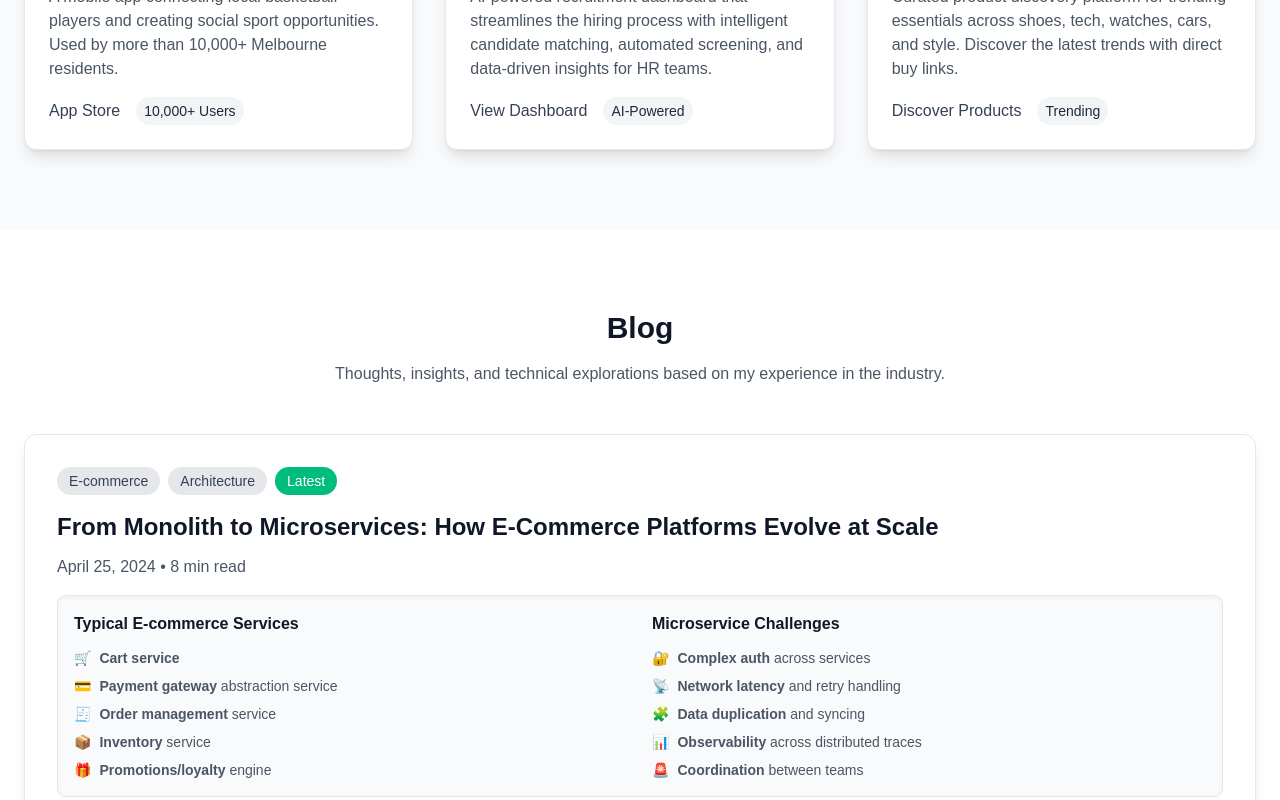
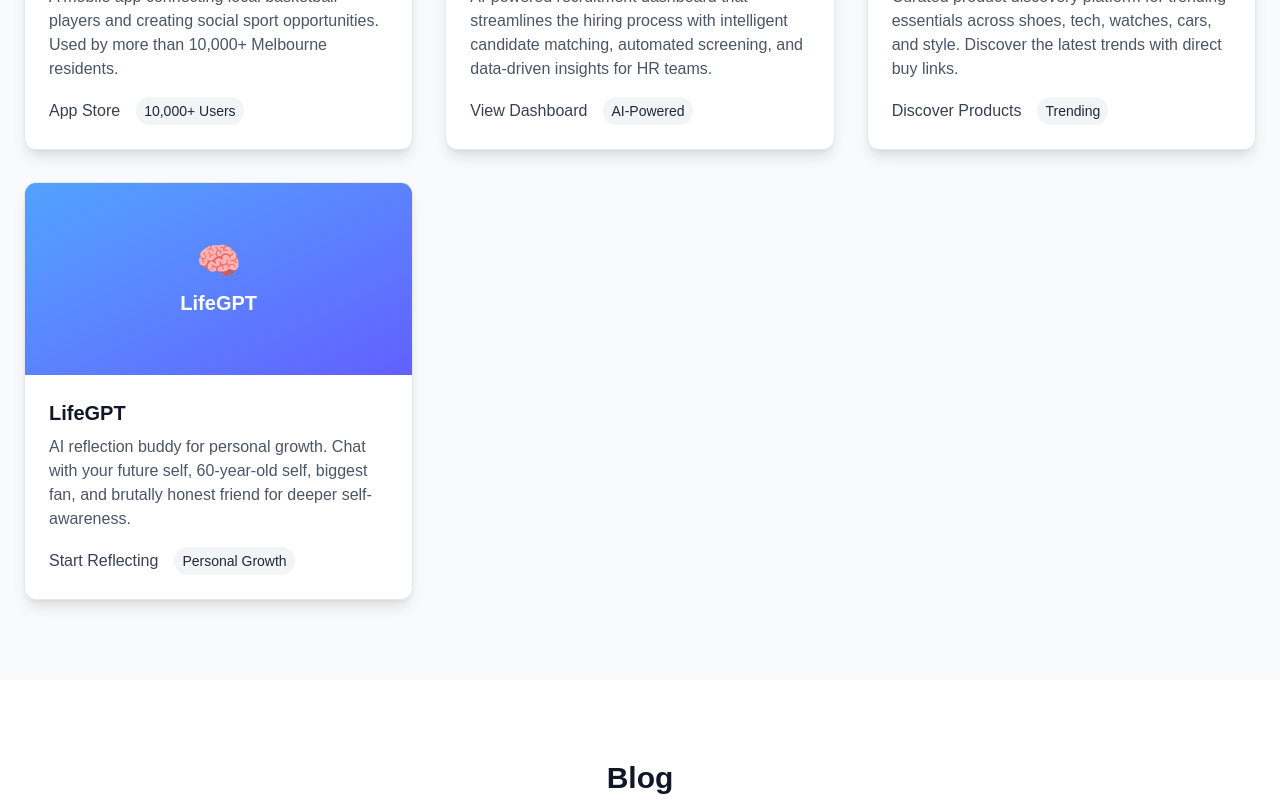
Before and after one commit to handyman30/portfolio, a Next.js app: page / in a window 1280 px wide. Shown: the part 2371-3171 px from the top of the page. Built offline with nearby package versions, Linux system fonts and the light colour scheme.

Commit message:
Add EssentialsDash and LifeGPT to portfolio - Updated all sections with new projects, real metrics, 7+ years experience, and responsive layouts

```diff
--- a/src/app/business/page.tsx
+++ b/src/app/business/page.tsx
@@ -70,6 +70,7 @@
       description: 'Developing holistic wellness solutions that promote mental health, physical fitness, and overall life balance.',
       image: 'https://images.unsplash.com/photo-1544367567-0f2fcb009e0b?ixlib=rb-4.0.3&auto=format&fit=crop&w=2320&q=80',
       projects: [
+        'LifeGPT - AI Reflection Platform',
         'Mental Health Apps',
         'Fitness Tracking Solutions',
         'Wellness Community Platforms'
--- a/src/app/page.tsx
+++ b/src/app/page.tsx
@@ -399,7 +399,7 @@
             viewport={{ once: true, margin: "-100px" }}
             transition={{ duration: 0.5 }}
           >
-            Personal Apps
+            Featured Projects
           </motion.h2>
 
           <div className="grid grid-cols-1 md:grid-cols-2 lg:grid-cols-3 gap-8">
@@ -507,6 +507,41 @@
                   </span>
                   <span className="text-sm px-2 py-1 bg-gray-100 text-gray-800 rounded-full">
                     Trending
+                  </span>
+                </div>
+              </div>
+            </motion.a>
+
+            {/* LifeGPT */}
+            <motion.a
+              href="https://hesitant-dock-production.up.railway.app/"
+              target="_blank"
+              rel="noopener noreferrer"
+              className="block bg-white rounded-xl overflow-hidden shadow-lg border border-gray-200 transition-all hover:scale-105 hover:shadow-xl"
+              initial={{ opacity: 0, y: 50 }}
+              whileInView={{ opacity: 1, y: 0 }}
+              viewport={{ once: true, margin: "-100px" }}
+              transition={{ duration: 0.5, delay: 0.6 }}
+              whileHover={{ y: -5 }}
+              whileTap={{ scale: 0.98 }}
+            >
+              <div className="h-48 bg-gradient-to-br from-blue-400 to-indigo-500 relative flex items-center justify-center">
+                <div className="text-white text-center">
+                  <div className="text-4xl mb-2">🧠</div>
+                  <div className="text-xl font-bold">LifeGPT</div>
+                </div>
+              </div>
+              <div className="p-6">
+                <h3 className="text-xl font-bold mb-2 text-gray-900">LifeGPT</h3>
+                <p className="text-gray-600 mb-4">
+                  AI reflection buddy for personal growth. Chat with your future self, 60-year-old self, biggest fan, and brutally honest friend for deeper self-awareness.
+                </p>
+                <div className="flex items-center space-x-4">
+                  <span className="text-gray-700 hover:text-gray-800 transition-colors">
+                    Start Reflecting
+                  </span>
+                  <span className="text-sm px-2 py-1 bg-gray-100 text-gray-800 rounded-full">
+                    Personal Growth
                   </span>
                 </div>
               </div>
--- a/src/app/projects/page.tsx
+++ b/src/app/projects/page.tsx
@@ -74,50 +74,28 @@
   },
   {
     id: 4,
-    name: "LocalEats",
-    tagline: "Hyper-local food delivery",
-    description: "Community-focused food delivery platform connecting local restaurants with neighborhood customers, emphasizing sustainability and local economy.",
+    name: "LifeGPT",
+    tagline: "AI reflection buddy for personal growth",
+    description: "Innovative personal development platform where users chat with AI personas of their future self, 60-year-old self, biggest fan, and brutally honest friend for deeper self-reflection.",
     metrics: {
-      users: "2,000+",
-      revenue: "$4,200",
+      users: "800+",
+      revenue: "$950",
       period: "Monthly",
-      growth: "+25%",
+      growth: "+140%",
       since: "2024"
     },
     highlights: [
-      "Partnership with 35+ local restaurants",
-      "Carbon-neutral delivery model",
-      "15% commission vs 30% industry standard",
-      "Focus on 5km radius delivery zones"
+      "4 unique AI personas for different perspectives",
+      "Deeper than traditional journaling",
+      "Private and secure conversations",
+      "Focus on personal growth and self-awareness"
     ],
-    status: "Launching Q2",
-    link: "#",
-    image: "https://images.unsplash.com/photo-1565299624946-b28f40a0ca4b?w=400&h=400&fit=crop"
+    status: "Active",
+    link: "https://hesitant-dock-production.up.railway.app/",
+    image: "https://images.unsplash.com/photo-1544367567-0f2fcb009e0b?w=400&h=400&fit=crop"
   },
   {
     id: 5,
-    name: "PropertyPulse",
-    tagline: "Real estate market intelligence",
-    description: "AI-driven property investment analysis tool providing real-time market insights, suburb analytics, and investment recommendations.",
-    metrics: {
-      users: "300+",
-      revenue: "$2,800",
-      period: "Monthly",
-      growth: "+90%",
-      since: "2024"
-    },
-    highlights: [
-      "Covers 15,000+ Melbourne suburbs",
-      "Freemium model with premium insights",
-      "Used by property investors and agents",
-      "Real-time market trend analysis"
-    ],
-    status: "Active",
-    link: "#",
-    image: "https://images.unsplash.com/photo-1560518883-ce09059eeffa?w=400&h=400&fit=crop"
-  },
-  {
-    id: 6,
     name: "SkillBridge",
     tagline: "Corporate training marketplace",
     description: "B2B platform connecting companies with specialized trainers for upskilling programs, focusing on tech and leadership development.",
@@ -198,15 +176,15 @@
             </p>
             <div className="flex flex-wrap justify-center gap-8 text-center">
               <div>
-                <div className="text-3xl font-bold text-emerald-600">$25K+</div>
+                <div className="text-3xl font-bold text-emerald-600">$11K+</div>
                 <div className="text-gray-600">Monthly Revenue</div>
               </div>
               <div>
-                <div className="text-3xl font-bold text-emerald-600">13,000+</div>
+                <div className="text-3xl font-bold text-emerald-600">12,000+</div>
                 <div className="text-gray-600">Active Users</div>
               </div>
               <div>
-                <div className="text-3xl font-bold text-emerald-600">6</div>
+                <div className="text-3xl font-bold text-emerald-600">5</div>
                 <div className="text-gray-600">Active Products</div>
               </div>
               <div>
```
